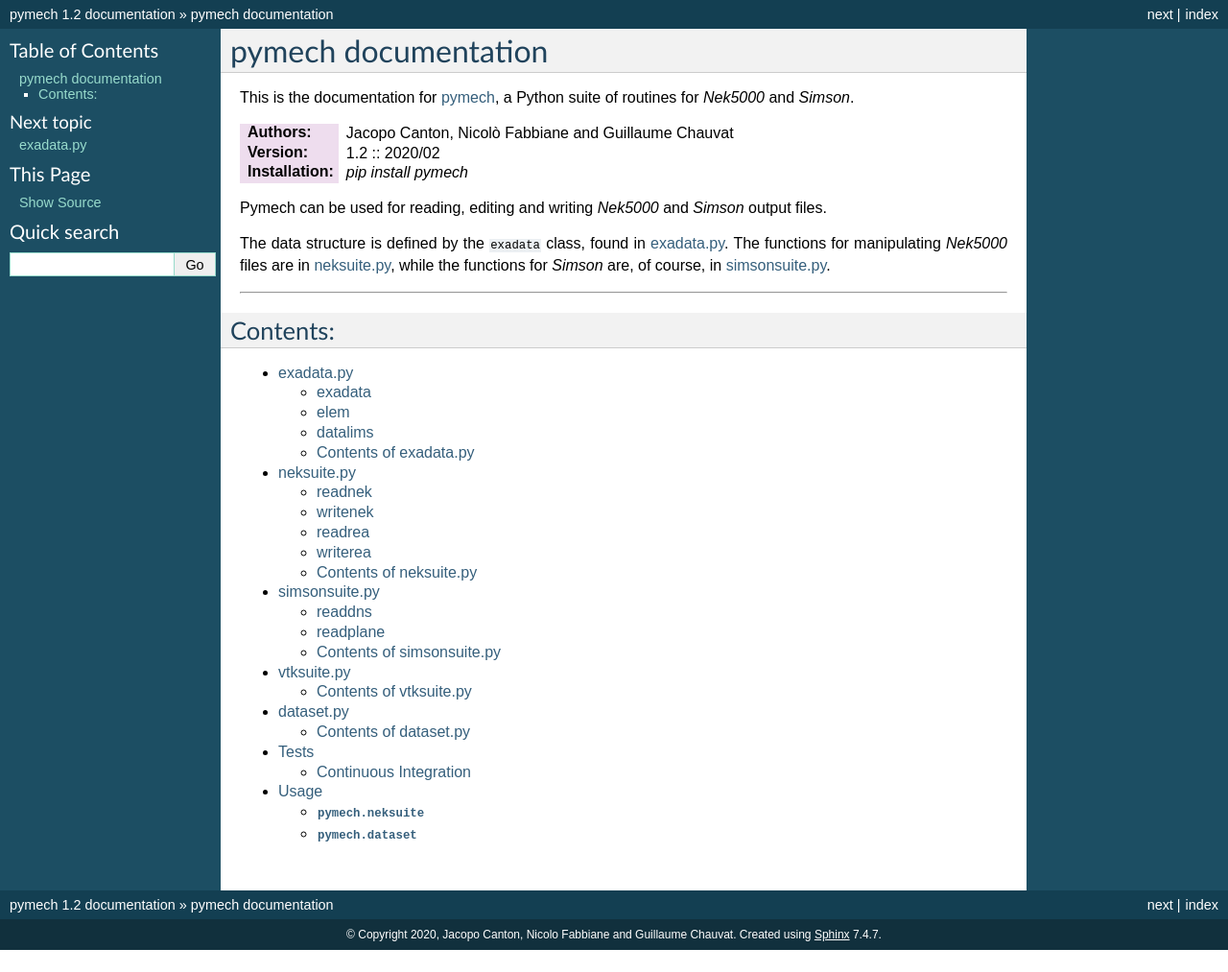
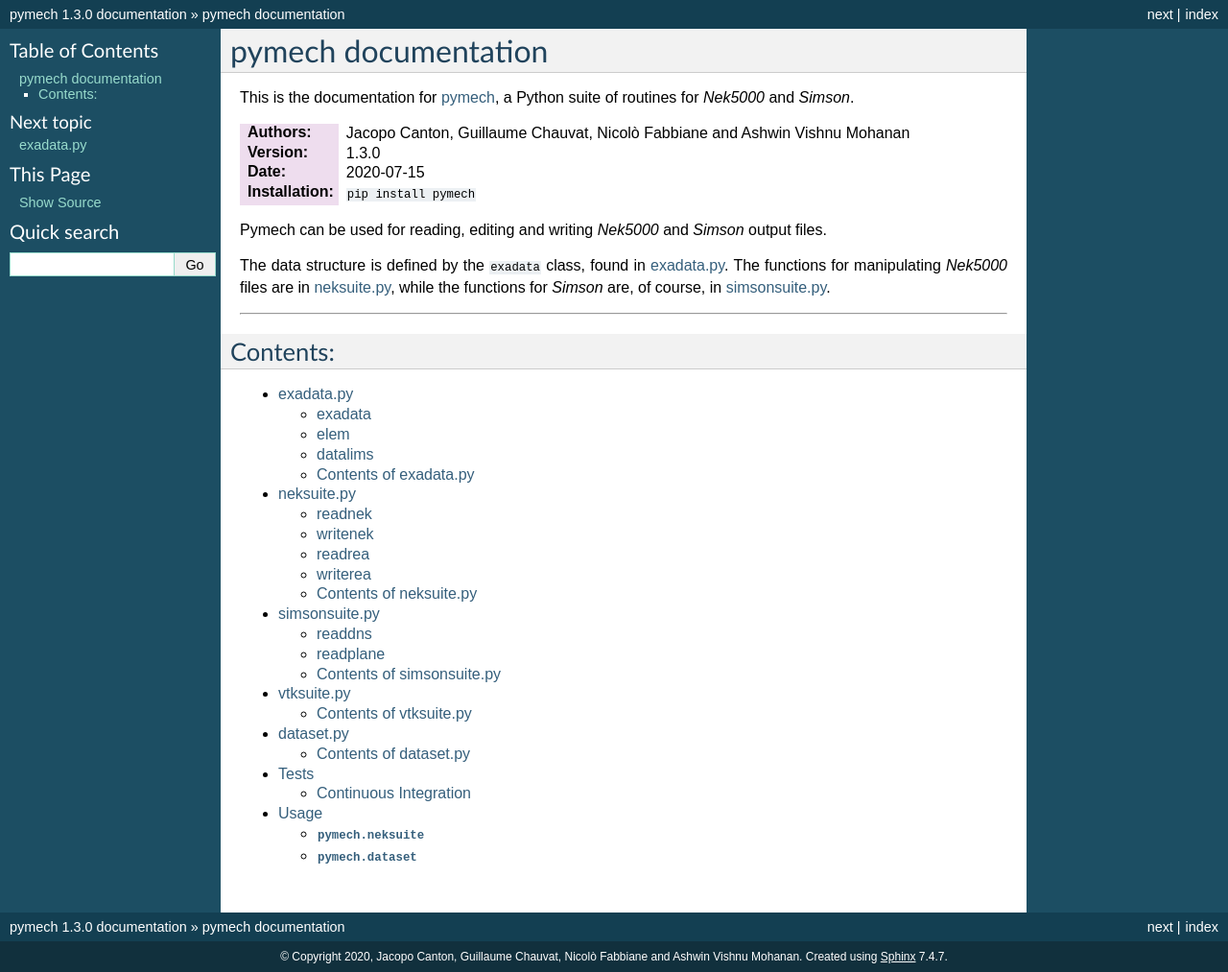
Before and after one commit to eX-Mech/pymech, a Sphinx documentation site: the page built from docs/index.rst, in a window 1280 px wide. Shown: the whole page at 96% size. Built offline with Sphinx 7.4.7, drawn with Linux system fonts in a browser that asks for light colours; before the commit the page ends 990 px from its top, so only the background shows below that.

Commit message:
Disable system_packages in rtfd
Update index page of docs with version and authors

```diff
--- a/docs/conf.py
+++ b/docs/conf.py
@@ -12,19 +12,26 @@
 #
 import os
 import sys
+from datetime import date
 # sys.path.insert(0, os.path.abspath('.'))
 
 
 # -- Project information -----------------------------------------------------
 
+_today = date.today()
+
 project = 'pymech'
-copyright = '2020, Jacopo Canton, Nicolo Fabbiane and Guillaume Chauvat'
-author = 'Jacopo Canton, Nicolo Fabbiane and Guillaume Chauvat'
+author = 'Jacopo Canton, Guillaume Chauvat, Nicolò Fabbiane and Ashwin Vishnu Mohanan'
+copyright = f"{_today.year}, {author}"
 master_doc = 'index'
 
 # The full version, including alpha/beta/rc tags
-release = '1.2'
+release = '1.3.0'
 
+rst_prolog = f"""
+.. |author| replace:: {author}
+.. |today| replace:: {_today}
+"""
 
 # -- General configuration ---------------------------------------------------
 
@@ -66,7 +73,7 @@ html_theme = 'default'
 # Add any paths that contain custom static files (such as style sheets) here,
 # relative to this directory. They are copied after the builtin static files,
 # so a file named "default.css" will overwrite the builtin "default.css".
-html_static_path = ['_static']
+# html_static_path = ['_static']
 
 # -- Other options -----------------------------------------------------------
 #  autosummary_generate = True
--- a/docs/index.rst
+++ b/docs/index.rst
@@ -1,17 +1,17 @@
 .. _documentation-index:
+
 pymech documentation
 ====================
 
 This is the documentation for pymech_, a Python suite of routines for *Nek5000* and *Simson*.
 
-:Authors:
-    Jacopo Canton,
-    Nicolò Fabbiane
-    and Guillaume Chauvat
+:Authors: |author|
 
-:Version: 1.2 :: 2020/02
+:Version: |release|
 
-:Installation: `pip install pymech`
+:Date: |today|
+
+:Installation: ``pip install pymech``
 
 Pymech can be used for reading, editing and writing *Nek5000* and *Simson* output files.
 
```
Also changed, not shown: .readthedocs.yml.
